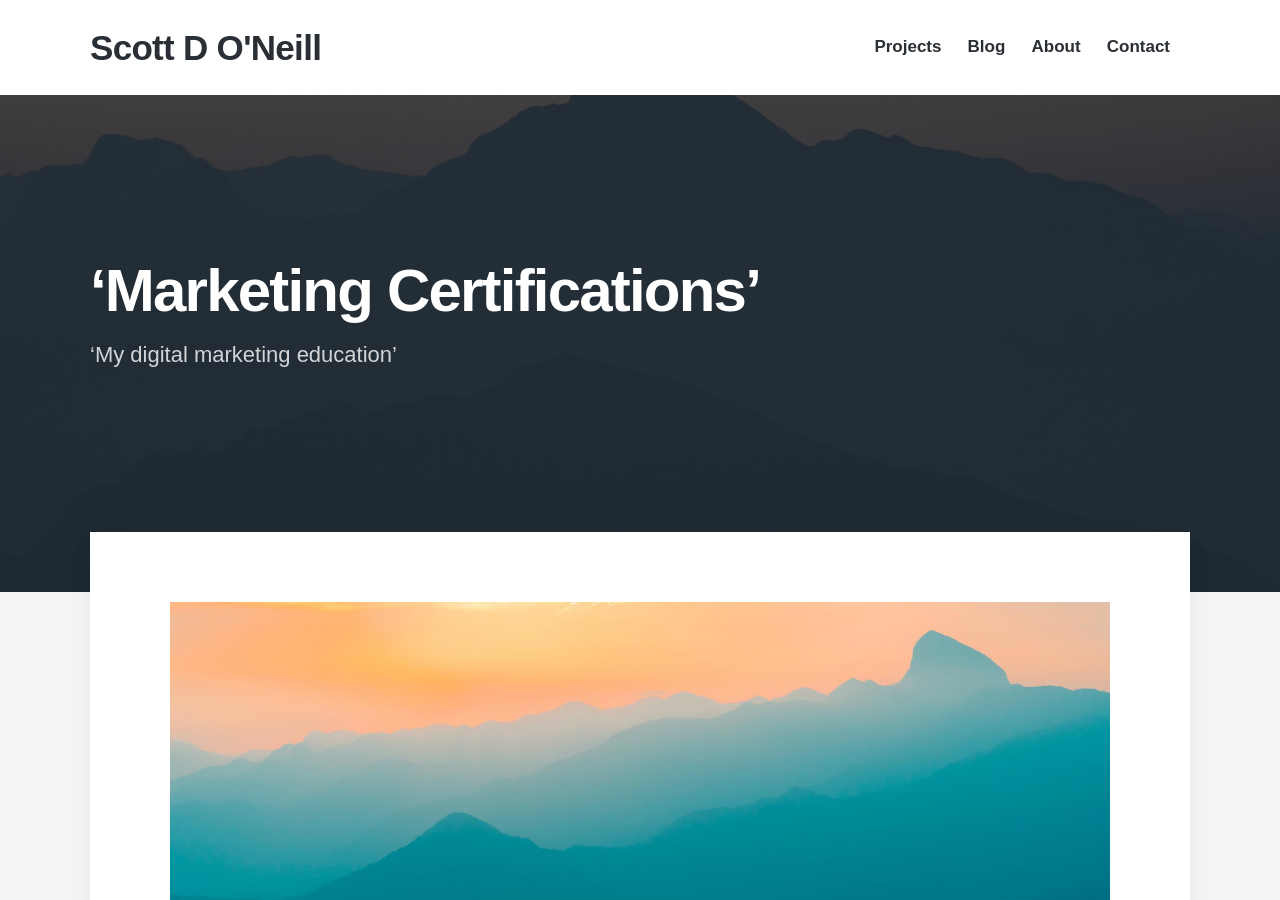
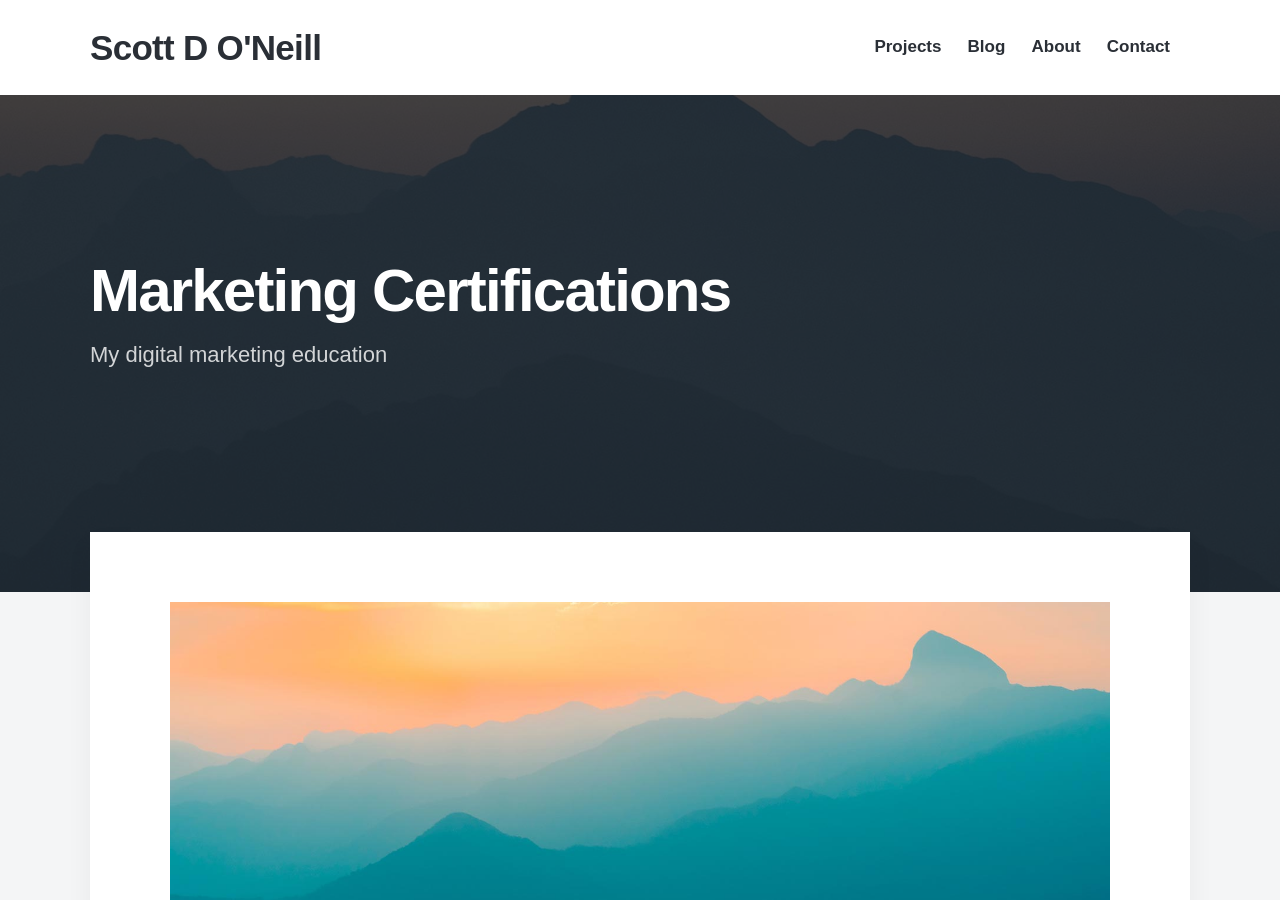
Before and after one commit to ScottON/ScottON, a Jekyll site: the page built from _projects/2021-05-11-marketing-experience.md, in a window 1280 px wide and 900 px high. Built offline with Jekyll 4.4.1, drawn with Linux system fonts in a browser that asks for light colours; nearby versions of some CDN libraries; some web fonts are replaced.

```diff
--- a/_projects/2021-05-11-marketing-experience.md
+++ b/_projects/2021-05-11-marketing-experience.md
@@ -1,6 +1,6 @@
 ---
-title: ‘Marketing Certifications’
-subtitle: ‘My digital marketing education’
+title: Marketing Certifications
+subtitle: My digital marketing education
 date: 2021-05-11 00:00:00
 description: "An overview of my digital marketing and copywriting education"
 featured_image: '/images/demo/demo-square.jpg'
```
